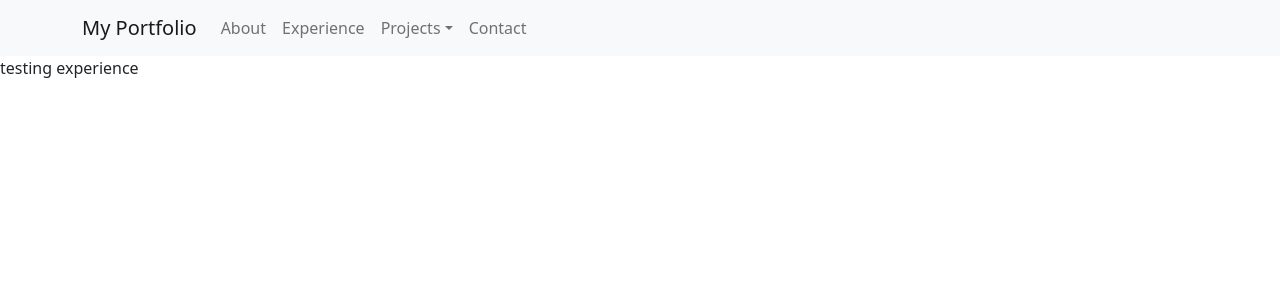
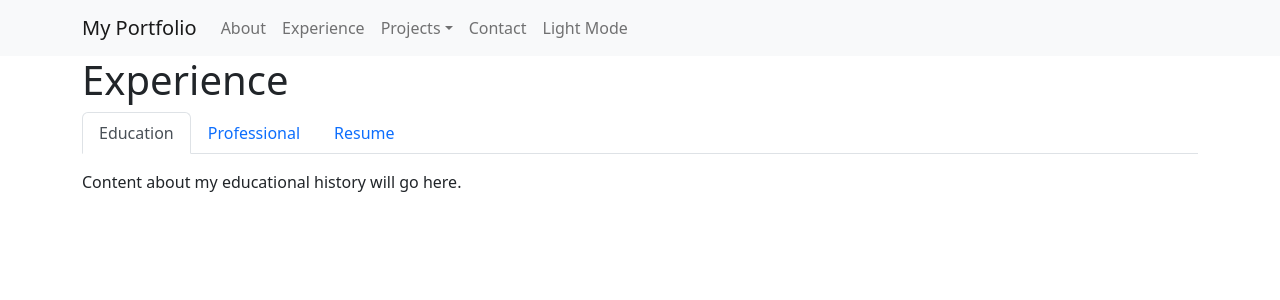
Before and after one commit to mthorwalk/mthorwalk.github.io, a React (Create React App) app: page /experience in a window 1280 px wide. Shown: the top 300 px of the page. Built offline with nearby package versions, Linux system fonts and the light colour scheme.

Commit message:
updated pages

```diff
--- a/src/navbar.js
+++ b/src/navbar.js
@@ -2,8 +2,10 @@ import Container from 'react-bootstrap/Container';
 import Nav from 'react-bootstrap/Nav';
 import Navbar from 'react-bootstrap/Navbar';
 import NavDropdown from 'react-bootstrap/NavDropdown';
+import useState from 'react'
 
 function Navigationbar() {
+
   return (
     <Navbar bg="light" expand="lg">
       <Container>
@@ -19,6 +21,7 @@ function Navigationbar() {
               <NavDropdown.Item href="project3">Project 3</NavDropdown.Item>
             </NavDropdown>
             <Nav.Link href="contact">Contact</Nav.Link>
+            <Nav.Link>Light Mode</Nav.Link>
           </Nav>
         </Navbar.Collapse>
       </Container>
--- a/src/pages/contact.js
+++ b/src/pages/contact.js
@@ -0,0 +1,58 @@
+import { useState } from 'react';
+import Container from 'react-bootstrap/Container';
+import Row from 'react-bootstrap/Row';
+import Col from 'react-bootstrap/Col';
+import Button from 'react-bootstrap/Button';
+import Form from 'react-bootstrap/Form';
+import './css/home.css'
+
+function Contact() {
+    const [name, setName] = useState('');
+    const [email, setEmail] = useState('');
+    const [organization, setOrganization] = useState('');
+    const [questions, setQuestions] = useState('');
+
+    const handleSubmit = (event) => {
+        event.preventDefault();
+
+        console.log("Information provided: Name: " + name + ", Email: " + email + ", Org: " + organization);
+      };
+
+    return (
+    <Container>
+        <Row>
+            <Col className='h5'>
+                Please fill out this form to get in touch!
+            </Col>
+        </Row>
+        <Form onSubmit={handleSubmit}>
+            <Form.Group className="mb-3" controlId="name">
+                <Form.Label>Name*</Form.Label>
+                <Form.Control type="text" value={name} required="true" placeholder="Enter name"
+                              onChange={(event) => setName(event.target.value)} />
+            </Form.Group>
+            <Form.Group className="mb-3" controlId="email">
+                <Form.Label>Email*</Form.Label>
+                <Form.Control type="email" value={email} required="true" placeholder="Enter email"
+                              onChange={(event) => setEmail(event.target.value)} />
+            </Form.Group>
+            <Form.Group className="mb-3" controlId="organization">
+                <Form.Label>Organization</Form.Label>
+                <Form.Control type="text" value={organization} placeholder="Enter organization"
+                              onChange={(event) => setOrganization(event.target.value)} />
+            </Form.Group>
+            <Form.Group className="mb-3" controlId="questions">
+                <Form.Label>Questions</Form.Label>
+                <Form.Control as="textarea" value={questions} placeholder="Enter questions"
+                              onChange={(event) => setQuestions(event.target.value)} />
+            </Form.Group>
+            <Button variant="primary" type="submit">
+                Submit
+            </Button>
+        </Form>
+        <Row>* denotes required field</Row>
+    </Container>
+    );
+  }
+
+  export default Contact;
--- a/src/pages/experience.js
+++ b/src/pages/experience.js
@@ -1,8 +1,33 @@
+import Container from 'react-bootstrap/Container';
+import Row from 'react-bootstrap/Row';
+import Col from 'react-bootstrap/Col';
+import Tab from 'react-bootstrap/Tab';
+import Tabs from 'react-bootstrap/Tabs';
 
 function Experience() {
     return (
-
-      <p>testing experience</p>
+      <Container>
+        <Row>
+            <Col className='h1'>
+                Experience
+            </Col>
+        </Row>
+    <Tabs
+      defaultActiveKey="education"
+      id="experience-tabs"
+      className="mb-3"
+    >
+      <Tab eventKey="education" title="Education">
+        Content about my educational history will go here.
+      </Tab>
+      <Tab eventKey="professional" title="Professional">
+        Content about my professional history will go here
+      </Tab>
+      <Tab eventKey="resume" title="Resume">
+        This will be a picture of my resume, along with a download button (pdf).
+      </Tab>
+    </Tabs>
+    </Container>
     );
   }
 
--- a/src/pages/home.js
+++ b/src/pages/home.js
@@ -14,7 +14,8 @@ function Home() {
         <Row>
             <Col>
                 Thank you for taking the time to review my website portfolio, I will expand on
-                this paragraph as I gain a better idea of what I want in my portfolio.
+                this paragraph as I gain a better idea of what I want in my portfolio. I will include
+                a general overview of all website content, along with my technicaly skills.
             </Col>
         </Row>
     </Container>
```
